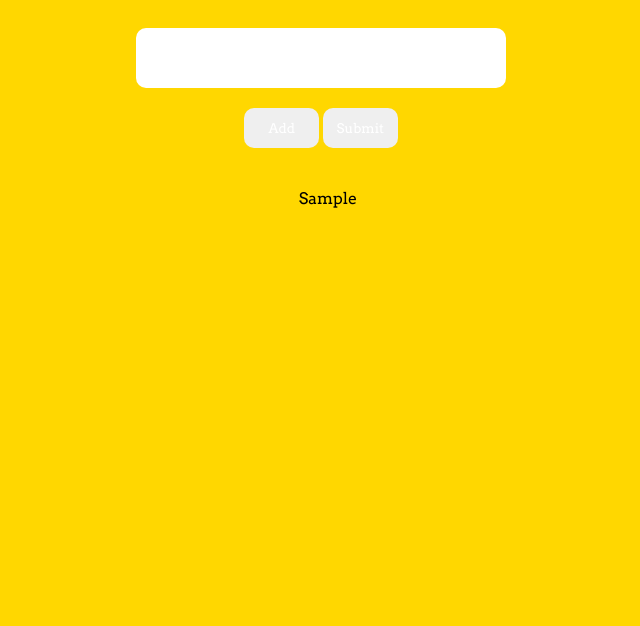
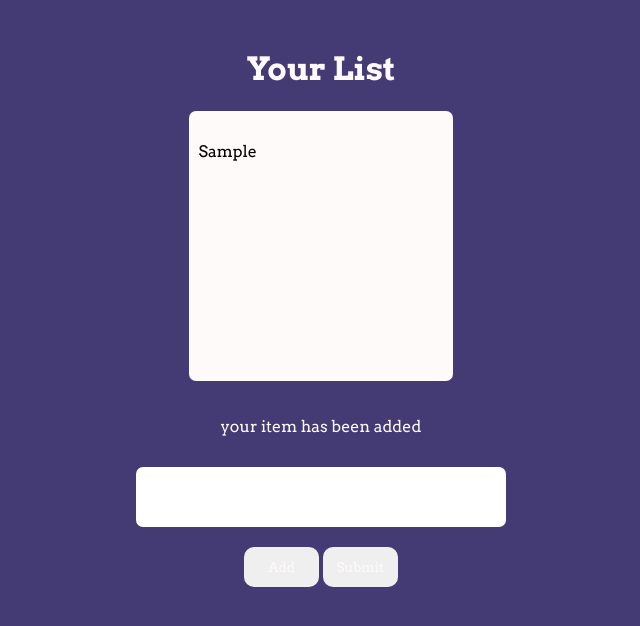
Before and after one commit to tyleraadams/listTest, a plain HTML site: page index.html in a window 1280 px wide. Both pictures are taken after typing "Sample" into the empty fields and a click on the button "Add". Shown: the whole page, without its empty margins (319-959 px from the left). Drawn offline with Linux system fonts and the light colour scheme.

Commit message:
added message handling for list object

```diff
--- a/index.html
+++ b/index.html
@@ -5,15 +5,23 @@
 		<link href="style.css" rel="stylesheet" type="text/css">
 	</head>
 	<body>
+		<h1>Your List</h1>
+		<div id="list">
+
+			<ul>
+
+			</ul>
+		</div>
+
 		<form>
+			<div class="console">
+				<p>Add your first item here</p>
+			</div>
 			<input type="text" class="field">
 			<button id="add" class='btn'>Add</button>
 			<input type="submit" value="Submit" class='btn submit'>
 		</form>
-		<section id="list">
-			<ul>
-			</ul>
-		</section>
+
 		<script src="triplelift.js"></script>
 	</body>
 </html>
--- a/style.css
+++ b/style.css
@@ -1,26 +1,35 @@
 body {
-	background:gold;
+	background:#443b75;
 	font-family: 'Arvo', serif;
 	text-align: center;
 	padding:20px;
 }
 
+body > h1 {
+	color:snow;
+}
+
+form {
+	position:relative;
+	top: 20px;
+}
+
 input[type='text'] {
-	width:350px;
-	border:0;
-	/*height:30px;*/
-	padding:10px;
-	border-radius:10px;
-	outline:none;
+	width: 350px;
+	border: 0;
+	padding: 10px;
+	border-radius: 7px;
+	outline: none;
 	font-family: 'Arvo', serif;
 	display:block;
-	margin:0 auto;
-	font-size:2em;
+	margin: 0 auto;
+	font-size: 2em;
 }
+
 
 .btn {
 	border:0;
-	color:white;
+	color:snow;
 	width:75px;
 	height:40px;
 	padding:5px;
@@ -31,15 +40,32 @@ input[type='text'] {
 	display:inline-block;
 }
 
+.btn:hover {
+	background:gold;
+}
+
 .trash {
 	width:15px;
 	margin-left:10px;
 	visibility:hidden;
 }
 
-ul{
+ul {
 	list-style-type: none;
+	text-align: left;
+	padding:0;
 }
+
+#list {
+	width: 20%;
+	height:250px;
+	background:snow;
+	overflow: auto;
+	padding:10px;
+	border-radius: 7px;
+	margin:0 auto;
+}
+
 
 li:hover > .trash {
 	visibility:visible;
@@ -48,3 +74,8 @@ li:hover > .trash {
 li {
 	margin-top:20px;
 }
+
+.console {
+	height:50px;
+	color:snow;
+}
--- a/triplelift.js
+++ b/triplelift.js
@@ -1,69 +1,78 @@
 function List(DOMlist, form) {
 	this.ul = DOMlist;
+	this.form = form;
+	this.console = form.querySelector('.console')
 	this.addButton = form.querySelector('button');
 	this.submitButton = form.querySelector('.submit');
 }
 
 List.prototype.addItem = function(item) {
-	if(item !== ""){
+	if (item === "") {
+		this.showMessage('no input');
+	} else {
 		var domItem = this.createListItem(item);
-		this.ul.appendChild(domItem)
-		this.clearInput()
+		this.ul.appendChild(domItem);
+		this.clearInput();
+		this.showMessage('your item has been added')
 	}
-}
+};
 
 List.prototype.createListItem = function(item) {
 	var node = document.createElement('li');
 	var textNode = document.createTextNode(item);
 	node.appendChild(textNode);
-	this.addDeleteButton(node)
+	this.addDeleteButton(node);
 
 	return node;
-}
+};
 
 List.prototype.createDeleteButton = function() {
 	var deleteButton = document.createElement('img');
-	deleteButton.setAttribute('src', 'public/trash.png')
-	deleteButton.className = 'trash'
+	deleteButton.setAttribute('src', 'public/trash.png');
+	deleteButton.className = 'trash';
 	return deleteButton;
-}
+};
 
 List.prototype.addDeleteButton = function(node) {
-	var deleteButton = this.createDeleteButton()
+	var deleteButton = this.createDeleteButton();
 	node.appendChild(deleteButton);
 	var that = this;
 	deleteButton.addEventListener('click', function(e) {
 		e.preventDefault();
 		that.removeItem(e);
 	});
-}
+};
 
 List.prototype.removeItem = function(e) {
 	this.ul.removeChild(e.target.parentNode);
-}
+};
 
 List.prototype.clearInput = function() {
-	document.querySelector('.field').value = ""
-}
+	document.querySelector('.field').value = "";
+};
 
 List.prototype.submitList = function() {
-	console.log( this.prepareList() );
-}
+	console.log(this.prepareList());
+};
 
 List.prototype.prepareList = function() {
 	var domList = this.ul.querySelectorAll('li');
 	var listArr = [];
 
-	for(var i = 0; i < domList.length; i++) {
-		listArr.push(domList[i].innerText)
+	for (var i = 0; i < domList.length; i++) {
+		listArr.push(domList[i].innerText);
 	}
 
-	return listArr
-}
+	return listArr;
+};
 
+List.prototype.showMessage = function(message) {
+	this.console.querySelector('p').innerText = message;
+};
 
+//
 var ul = document.querySelector('ul');
-var form = document.querySelector('form')
+var form = document.querySelector('form');
 var list = new List(ul, form);
 
 list.addButton.addEventListener('click', function(e) {
```
